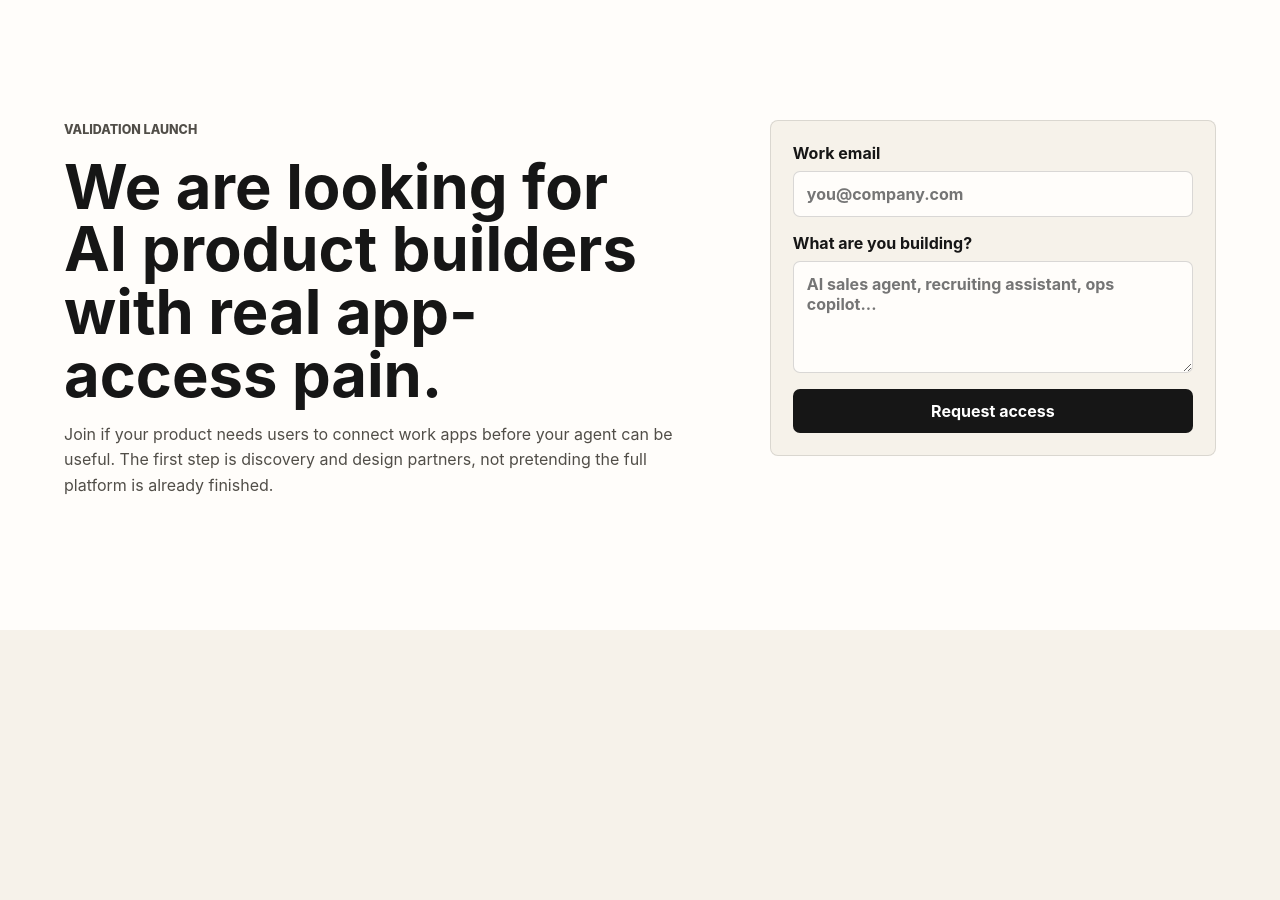
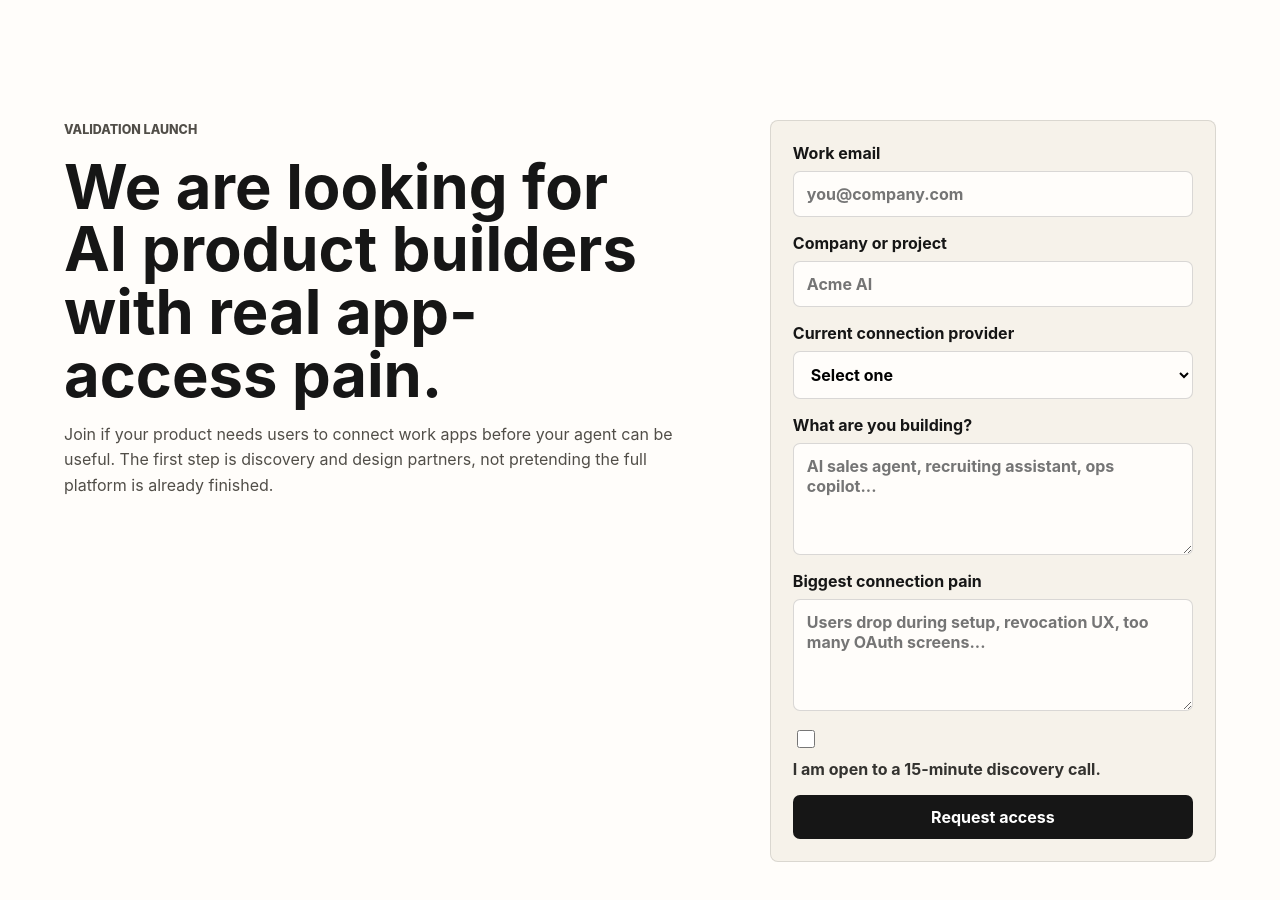
Before and after one commit to UseOrchestrator/agent-passport, a React (Vite) app in the folder apps/web/: page / in a window 1280 px wide. Shown: the part 4380-5280 px from the top of the page. Before the commit the page ends 5010 px from the top, so only its background shows below. Built offline with nearby package versions, Linux system fonts and the light colour scheme.

Commit message:
Add Agent Passport discovery form

```diff
--- a/apps/web/src/main.tsx
+++ b/apps/web/src/main.tsx
@@ -1,4 +1,5 @@
 import React from 'react';
+import { useState } from 'react';
 import { createRoot } from 'react-dom/client';
 import './styles.css';
 
@@ -23,6 +24,13 @@ const faqs = [
 ];
 
 function App() {
+  const [submitted, setSubmitted] = useState(false);
+
+  function handleSubmit(event: React.FormEvent<HTMLFormElement>) {
+    event.preventDefault();
+    setSubmitted(true);
+  }
+
   return (
     <main>
       <section className="hero">
@@ -202,19 +210,57 @@ function App() {
               partners, not pretending the full platform is already finished.
             </p>
           </div>
-          <form className="waitlistForm">
+          <form className="waitlistForm" onSubmit={handleSubmit}>
             <label>
               Work email
-              <input type="email" name="email" placeholder="you@company.com" />
+              <input required type="email" name="email" placeholder="you@company.com" />
+            </label>
+            <label>
+              Company or project
+              <input required name="company" placeholder="Acme AI" />
+            </label>
+            <label>
+              Current connection provider
+              <select required name="provider" defaultValue="">
+                <option value="" disabled>
+                  Select one
+                </option>
+                <option>Composio</option>
+                <option>Arcade</option>
+                <option>Nango</option>
+                <option>Pipedream</option>
+                <option>Zapier</option>
+                <option>Custom OAuth</option>
+                <option>Not using one yet</option>
+              </select>
             </label>
             <label>
               What are you building?
               <textarea
+                required
                 name="context"
                 placeholder="AI sales agent, recruiting assistant, ops copilot..."
               />
             </label>
-            <button type="button">Request access</button>
+            <label>
+              Biggest connection pain
+              <textarea
+                required
+                name="pain"
+                placeholder="Users drop during setup, revocation UX, too many OAuth screens..."
+              />
+            </label>
+            <label className="checkRow">
+              <input type="checkbox" name="callOptIn" />
+              <span>I am open to a 15-minute discovery call.</span>
+            </label>
+            <button type="submit">Request access</button>
+            {submitted ? (
+              <p className="formSuccess">
+                Request noted for this preview. Production persistence is the
+                next implementation step.
+              </p>
+            ) : null}
           </form>
         </div>
       </section>
--- a/apps/web/src/styles.css
+++ b/apps/web/src/styles.css
@@ -24,7 +24,8 @@ a {
 
 button,
 input,
-textarea {
+textarea,
+select {
   font: inherit;
 }
 
@@ -400,7 +401,8 @@ h2 {
 }
 
 .waitlistForm input,
-.waitlistForm textarea {
+.waitlistForm textarea,
+.waitlistForm select {
   width: 100%;
   border: 1px solid rgba(22, 22, 22, 0.16);
   border-radius: 7px;
@@ -411,6 +413,26 @@ h2 {
 .waitlistForm textarea {
   min-height: 112px;
   resize: vertical;
+}
+
+.checkRow {
+  display: flex;
+  grid-template-columns: none;
+  align-items: center;
+  gap: 10px;
+  color: #343330;
+}
+
+.checkRow input {
+  width: 18px;
+  height: 18px;
+}
+
+.formSuccess {
+  margin: 0;
+  color: #20705b;
+  font-weight: 750;
+  line-height: 1.45;
 }
 
 @media (max-width: 900px) {
```
